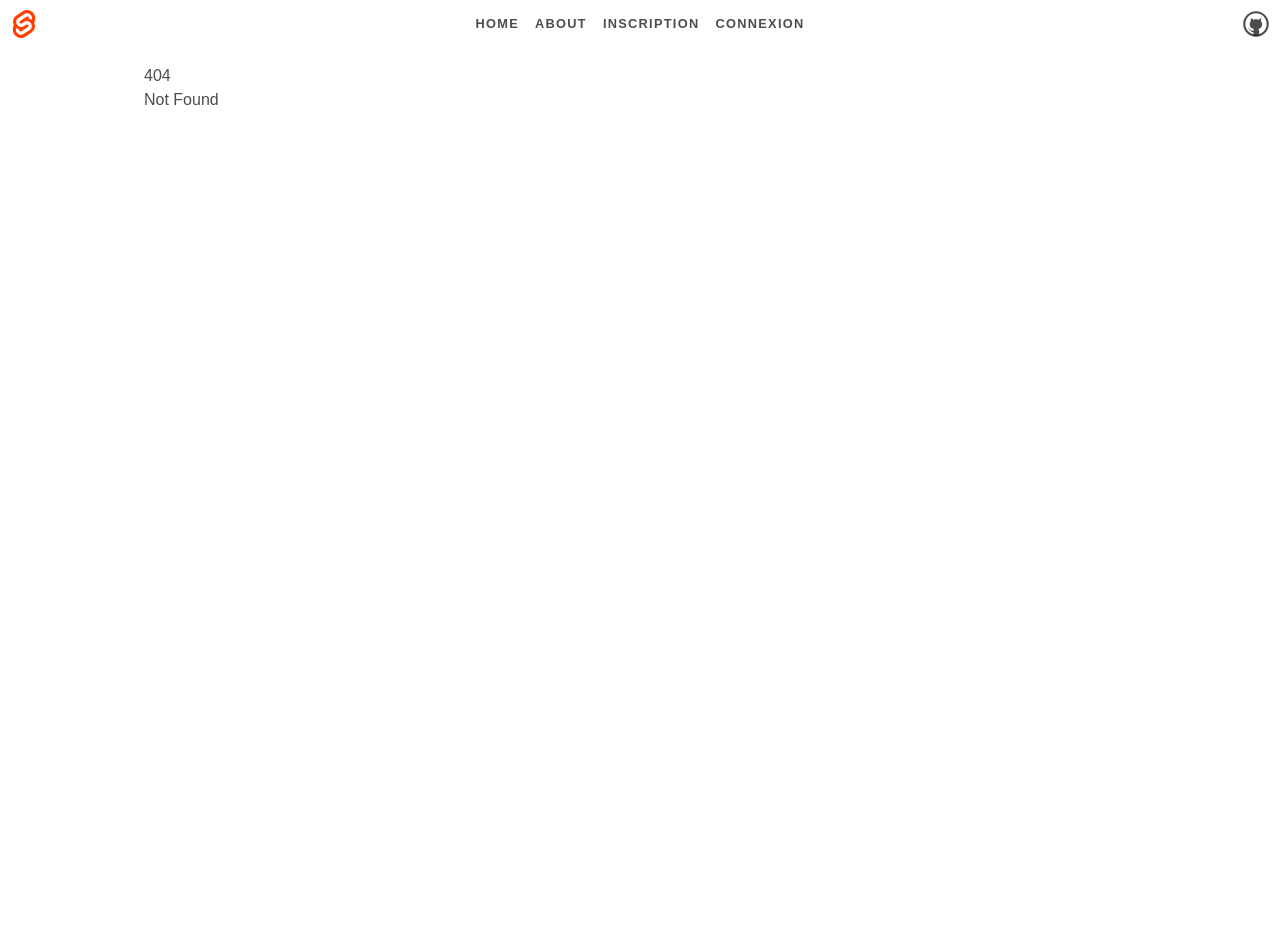
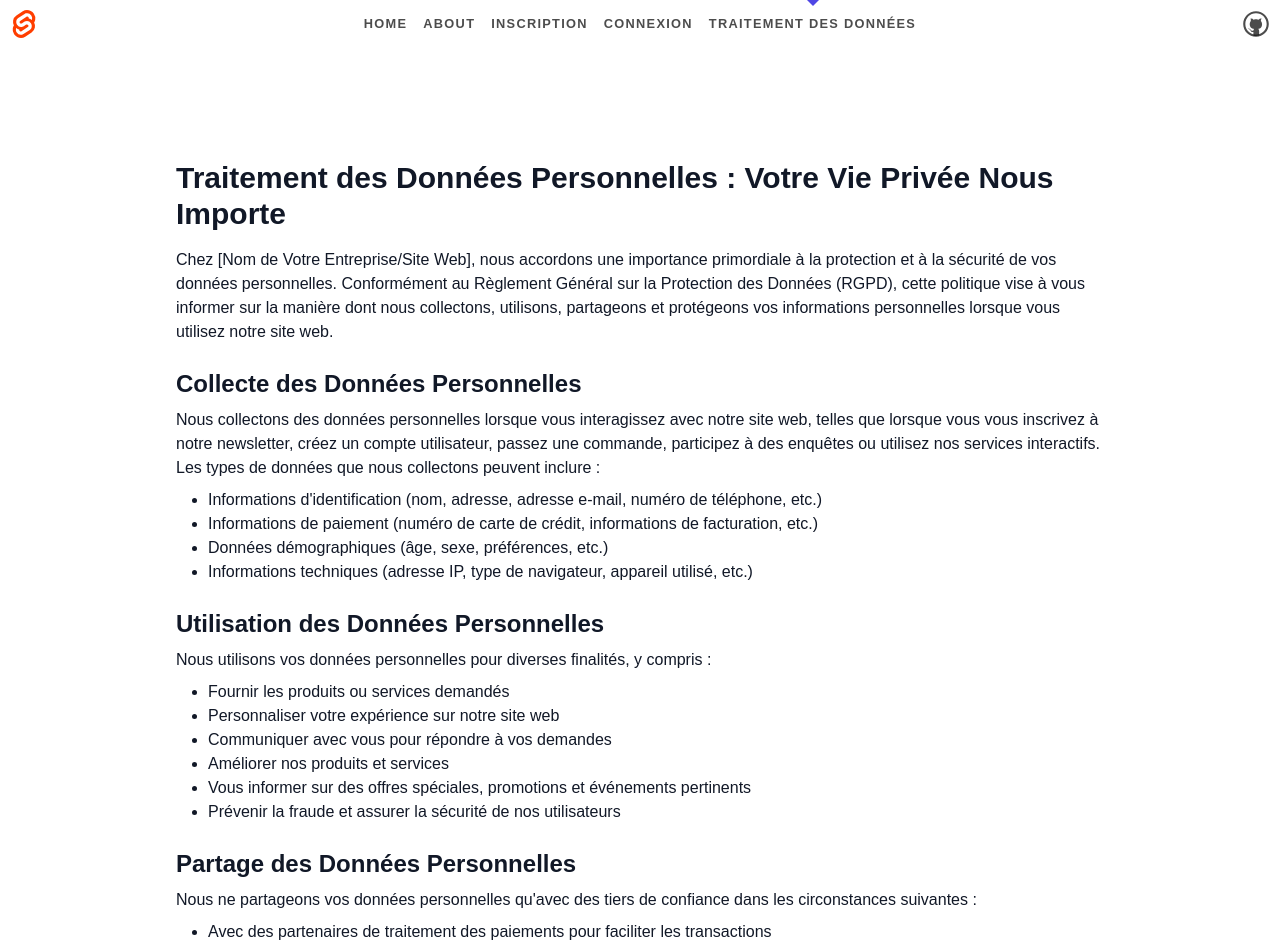
Before and after one commit to Leocoyere/securite-des-donnees, a SvelteKit app in the folder frontend/: page /politique-de-confidentialite in a window 1280 px wide. Before the commit this address had no page. Shown: the top 947 px of the page. Before the commit the page ends 800 px from the top, so only its background shows below. Built offline with nearby package versions, Linux system fonts and the light colour scheme.

Commit message:
Page politique de confidentialité

```diff
--- a/frontend/src/routes/Header.svelte
+++ b/frontend/src/routes/Header.svelte
@@ -27,6 +27,9 @@
 			</li>
 			<li aria-current={$page.url.pathname === '/login' ? 'page' : undefined}>
 				<a href="/login">Connexion</a>
+			</li>
+			<li aria-current={$page.url.pathname === '/politique-de-confidentialite' ? 'page' : undefined}>
+				<a href="/politique-de-confidentialite">Traitement des données</a>
 			</li>
 		</ul>
 		<svg viewBox="0 0 2 3" aria-hidden="true">
--- /dev/null
+++ b/frontend/src/routes/politique-de-confidentialite/+page.svelte
@@ -0,0 +1,64 @@
+<section class="bg-white py-8 antialiased dark:bg-gray-900 md:py-16">
+  <div class="mx-auto max-w-screen-xl px-4 sm:px-6 lg:px-8">
+    <div class="mx-auto max-w-5xl">
+
+      <div class="mt-6 sm:mt-8">
+        <div class="prose prose-lg text-gray-900 dark:text-white">
+          <h2 class="text-3xl font-bold mb-4">Traitement des Données Personnelles : Votre Vie Privée Nous Importe</h2>
+
+          <p>Chez [Nom de Votre Entreprise/Site Web], nous accordons une importance primordiale à la protection et à la sécurité de vos données personnelles. Conformément au Règlement Général sur la Protection des Données (RGPD), cette politique vise à vous informer sur la manière dont nous collectons, utilisons, partageons et protégeons vos informations personnelles lorsque vous utilisez notre site web.</p>
+
+          <h3 class="text-2xl font-bold mt-6 mb-2">Collecte des Données Personnelles</h3>
+          <p>Nous collectons des données personnelles lorsque vous interagissez avec notre site web, telles que lorsque vous vous inscrivez à notre newsletter, créez un compte utilisateur, passez une commande, participez à des enquêtes ou utilisez nos services interactifs. Les types de données que nous collectons peuvent inclure :</p>
+          <ul class="list-disc pl-8 mt-2">
+            <li>Informations d'identification (nom, adresse, adresse e-mail, numéro de téléphone, etc.)</li>
+            <li>Informations de paiement (numéro de carte de crédit, informations de facturation, etc.)</li>
+            <li>Données démographiques (âge, sexe, préférences, etc.)</li>
+            <li>Informations techniques (adresse IP, type de navigateur, appareil utilisé, etc.)</li>
+          </ul>
+
+          <h3 class="text-2xl font-bold mt-6 mb-2">Utilisation des Données Personnelles</h3>
+          <p>Nous utilisons vos données personnelles pour diverses finalités, y compris :</p>
+          <ul class="list-disc pl-8 mt-2">
+            <li>Fournir les produits ou services demandés</li>
+            <li>Personnaliser votre expérience sur notre site web</li>
+            <li>Communiquer avec vous pour répondre à vos demandes</li>
+            <li>Améliorer nos produits et services</li>
+            <li>Vous informer sur des offres spéciales, promotions et événements pertinents</li>
+            <li>Prévenir la fraude et assurer la sécurité de nos utilisateurs</li>
+          </ul>
+
+          <h3 class="text-2xl font-bold mt-6 mb-2">Partage des Données Personnelles</h3>
+          <p>Nous ne partageons vos données personnelles qu'avec des tiers de confiance dans les circonstances suivantes :</p>
+          <ul class="list-disc pl-8 mt-2">
+            <li>Avec des partenaires de traitement des paiements pour faciliter les transactions</li>
+            <li>Avec des fournisseurs de services tiers pour soutenir nos opérations commerciales</li>
+            <li>Lorsque requis par la loi ou en réponse à une demande judiciaire</li>
+          </ul>
+
+          <h3 class="text-2xl font-bold mt-6 mb-2">Sécurité des Données Personnelles</h3>
+          <p>Nous prenons des mesures appropriées pour protéger vos données personnelles contre tout accès non autorisé, altération, divulgation ou destruction. Nos pratiques de sécurité comprennent l'utilisation de technologies de cryptage, la limitation de l'accès aux informations par des employés autorisés et des protocoles stricts pour la gestion des données sensibles.</p>
+
+          <h3 class="text-2xl font-bold mt-6 mb-2">Vos Droits Concernant Vos Données Personnelles</h3>
+          <p>En vertu du RGPD, vous avez certains droits concernant vos données personnelles, notamment :</p>
+          <ul class="list-disc pl-8 mt-2">
+            <li>Le droit d'accéder à vos données personnelles et de demander une copie</li>
+            <li>Le droit de rectifier toute inexactitude dans vos données personnelles</li>
+            <li>Le droit de demander la suppression de vos données personnelles, sous réserve de certaines exceptions</li>
+            <li>Le droit de limiter le traitement de vos données personnelles dans certaines circonstances</li>
+            <li>Le droit de vous opposer au traitement de vos données personnelles pour le marketing direct</li>
+          </ul>
+
+          <p>Pour exercer ces droits ou pour toute question concernant notre politique de confidentialité et nos pratiques de traitement des données, veuillez nous contacter à l'adresse [adresse e-mail ou lien vers le formulaire de contact].</p>
+
+          <h3 class="text-2xl font-bold mt-6 mb-2">Modifications de Notre Politique de Confidentialité</h3>
+          <p>Nous nous réservons le droit de mettre à jour et de modifier occasionnellement cette politique de confidentialité pour refléter les changements dans nos pratiques de traitement des données et les exigences légales. Nous vous encourageons à consulter régulièrement cette page pour rester informé(e) de la manière dont nous protégeons vos données personnelles.</p>
+
+          <p>Chez [Nom de Votre Entreprise/Site Web], la protection de vos données personnelles est au cœur de notre engagement envers vous. Nous vous remercions de votre confiance et de votre fidélité.</p>
+
+          <p>Date de la dernière mise à jour : [Date de la dernière mise à jour de la politique de confidentialité]</p>
+        </div>
+      </div>
+    </div>
+  </div>
+</section>
```
